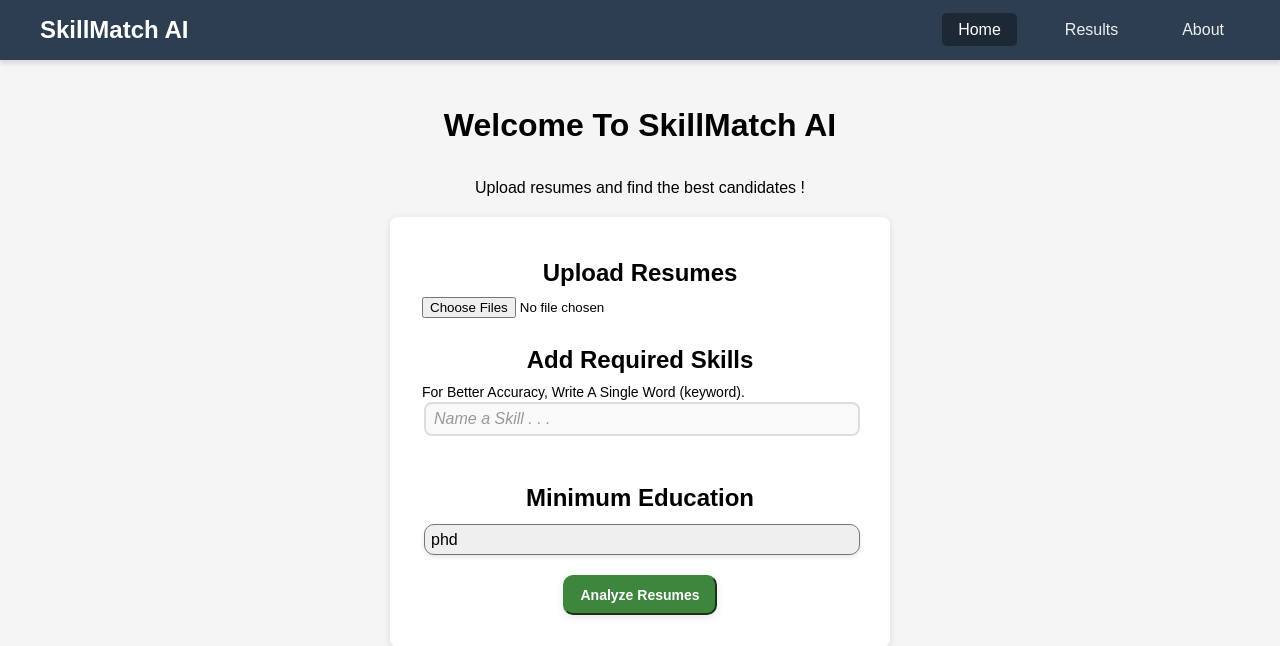
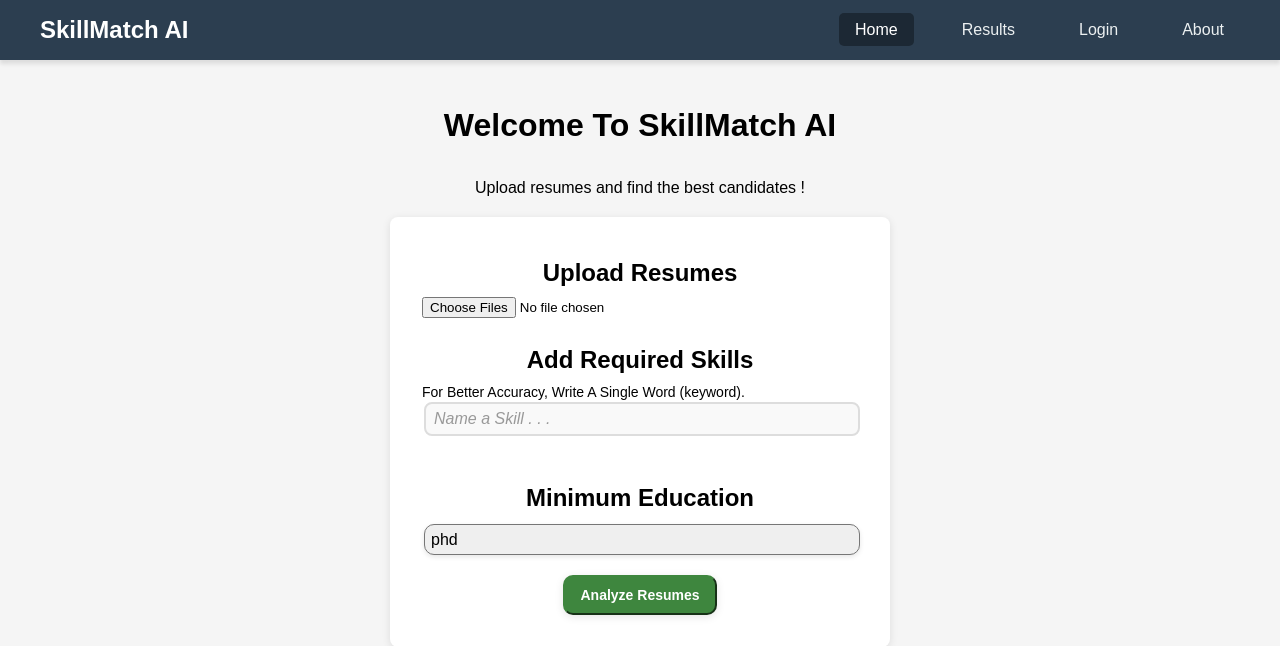
Before and after one commit to Kh4ht/SkillMatch-AI, a Flask app: page / in a window 1280 px wide. Shown: the top 646 px of the page. Run offline with Flask 3, Linux system fonts and the light colour scheme.

Commit message:
added login page in navigation bar

```diff
--- a/src/api/app.py
+++ b/src/api/app.py
@@ -112,6 +112,15 @@ def about():
 
 
 # endregion
+# region login
+
+
+@app.route("/login")
+def login():
+    return render_template("login.html")
+
+
+# endregion
 
 
 # Run Flask App
--- a/web/templates/layout.html
+++ b/web/templates/layout.html
@@ -16,13 +16,14 @@
         {% endblock %}
     </head>
     <body>
-        <!-- Navigation Bar -->
+        <!-- Top Navigation Bar -->
         <nav class="navbar">
             <div class="nav-container">
                 <a href="{{ url_for('index') }}" class="nav-logo">SkillMatch AI</a>
                 <ul class="nav-menu">
                     <li><a href="{{ url_for('index') }}" {% if request.endpoint == 'index' %}class="active"{% endif %}>Home</a></li>
                     <li><a href="{{ url_for('results') }}" {% if request.endpoint == 'results' %}class="active"{% endif %}>Results</a></li>
+                    <li><a href="{{ url_for('login') }}" {% if request.endpoint == 'login' %}class="active"{% endif %}>Login</a></li>
                     <li><a href="{{ url_for('about') }}" {% if request.endpoint == 'about' %}class="active"{% endif %}>About</a></li>
                 </ul>
             </div>
--- /dev/null
+++ b/web/templates/login.html
@@ -0,0 +1,2 @@
+{% extends "layout.html" %} {% block title %} Results - SkillMatch AI {%
+endblock title %}
```
